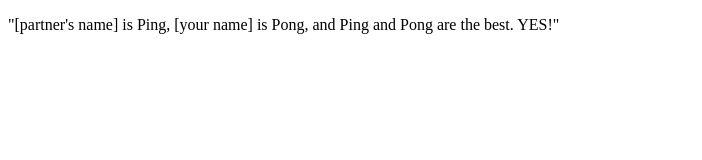
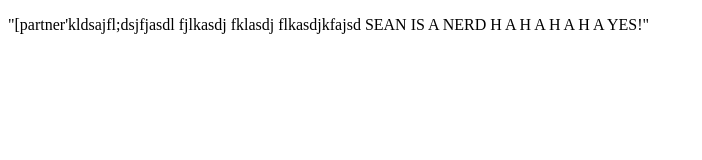
Before and after one commit to rchen2023/PingPong, a plain HTML site: page index.html in a window 1280 px wide. Shown: the whole page, without its empty margins (0-702 px from the left). Drawn offline with Linux system fonts and the light colour scheme.

Commit message:
edit index paragraph

```diff
--- a/index.html
+++ b/index.html
@@ -4,7 +4,7 @@
 	<title></title>
 </head>
 <body>
-	<p>"[partner's name] is Ping, [your name] is Pong, and Ping and Pong are the best. YES!"</p>
+	<p>"[partner'kldsajfl;dsjfjasdl fjlkasdj fklasdj flkasdjkfajsd SEAN IS  A NERD     H A H A H A H A YES!"</p>
 
 </body>
 </html>
```
